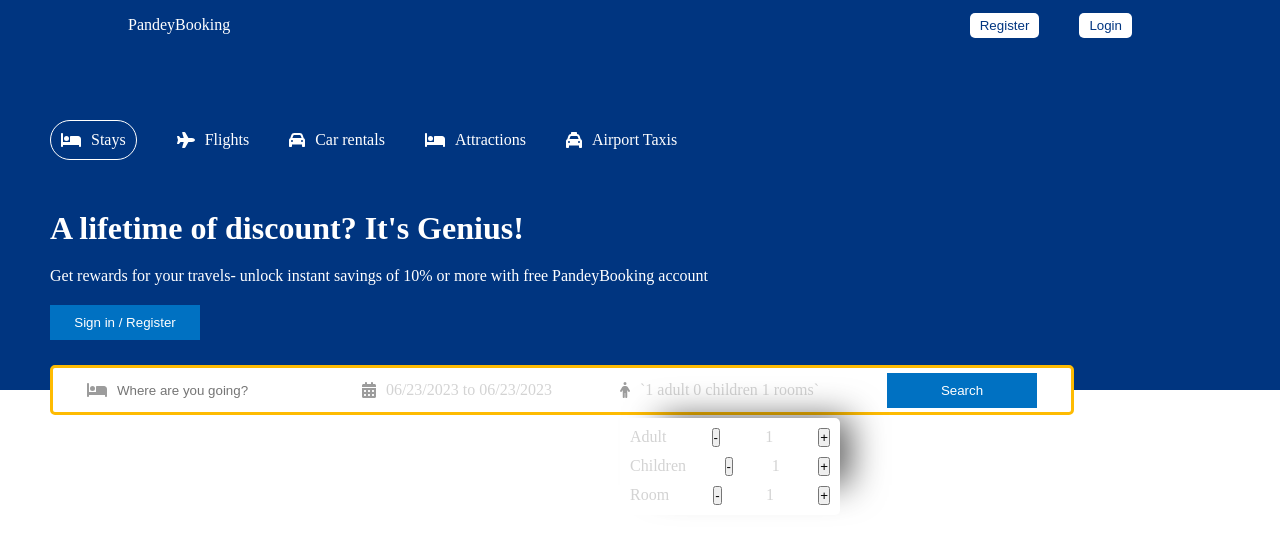
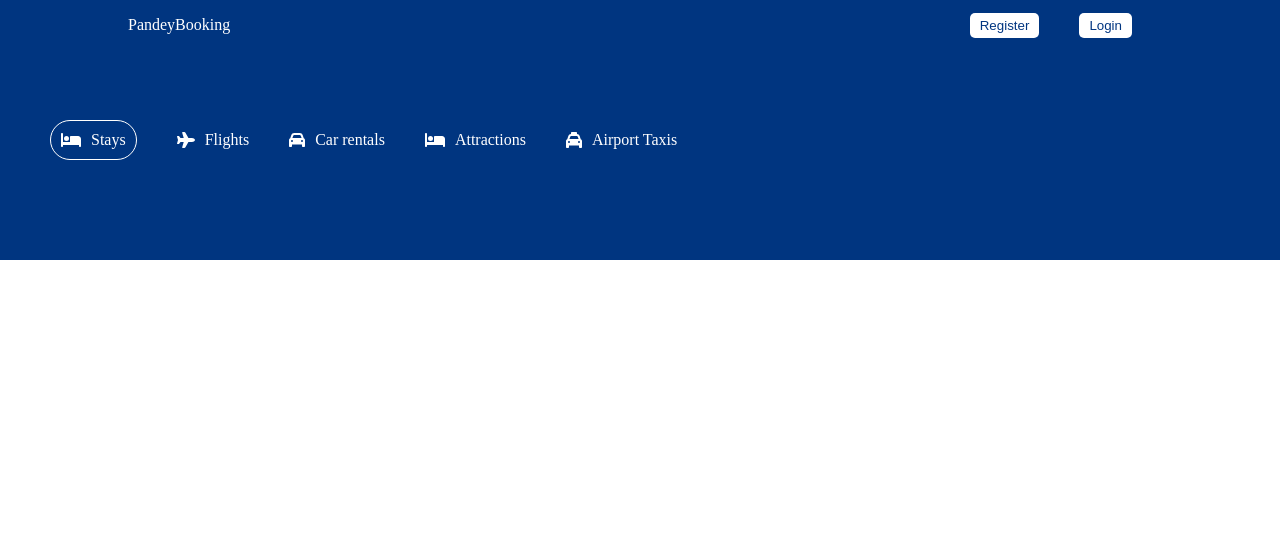
Before and after one commit to rashup198/booking, a React (Create React App) app: page /hotels in a window 1280 px wide. Shown: the top 544 px of the page. Built offline with nearby package versions, Linux system fonts and the light colour scheme.

Commit message:
Updated Header.js

```diff
--- a/src/components/header/Header.js
+++ b/src/components/header/Header.js
@@ -8,7 +8,7 @@ import 'react-date-range/dist/styles.css'; // main css file
 import 'react-date-range/dist/theme/default.css';
 import { format } from 'date-fns';
 
-const Header = () => {
+const Header = ({type}) => {
   const [openDate, setOpenDate] = useState(false);
   const [date, setDate] = useState([ {
     startDate: new Date(),
@@ -23,10 +23,15 @@ const Header = () => {
     rooms:1
   })
 
+  const handleOption=(name,operation)=>{
+    setOptions(prev=>{return{
+      ...prev,[name]:operation==="i" ? options[name]+1 : options[name]-1
+    }})
+  }
   return (
-    <>
+    <div>
     <div className='header'>
-    <div className='headerContainer'>
+    <div className={type==="List" ? "headerContainer listMode" : "headerContainer"}>
       <div className='headerList'>
         <div className='headerListItem active'>
         <FontAwesomeIcon icon={faBed} />
@@ -50,7 +55,8 @@ const Header = () => {
         </div>
       </div>
       </div>
-      <h1 className='headerTitle'>A lifetime of discount? It's Genius!</h1>
+      { type !=="List" &&
+        <> <h1 className='headerTitle'>A lifetime of discount? It's Genius!</h1>
       <p className='headerDesc'>Get rewards for your travels- unlock instant savings of 10% or more with free PandeyBooking account</p>
 
       <button className='headerBtn'>
@@ -79,36 +85,49 @@ const Header = () => {
 
             <div className='headerSearchItem'>
             <FontAwesomeIcon icon={faPerson} className='headerIcon'/>
-           <span className='headerSearchText'>`{options.adult} adult {options.children} children {options.rooms} rooms`</span>
-           <div className='options'>
+           <span onClick={()=>setOpenOptions(!openOptions)} className='headerSearchText'>`{options.adult} adult {options.children} children {options.rooms} rooms`</span>
+            {openOptions && <div className='options'>
             <div className='optionItem'>
               <span className='optionText'>Adult</span>
-              <button className='optionCounterButton'>-</button>
-              <span className='optionCounterNumber'>1</span>
-              <button className='optionCounterButton'>+</button>
+              <div className='optionCounter'>
+                <button disabled={options.adult<=1}
+                className='optionCounterButton' onClick={()=>handleOption("adult", "d")}>-</button>
+                <span className='optionCounterNumber'>{options.adult}</span>
+                <button className='optionCounterButton'  onClick={()=>handleOption("adult", "i")}>+</button>
+              </div>
             </div>
             <div className='optionItem'>
               <span className='optionText'>Children</span>
-              <button className='optionCounterButton'>-</button>
-              <span className='optionCounterNumber'>1</span>
-              <button className='optionCounterButton'>+</button>
+              <div className='optionCounter'>
+                <button  disabled={options.children<=0}
+                className='optionCounterButton'  onClick={()=>handleOption("children", "d")}>-</button>
+                <span className='optionCounterNumber'>{options.children}</span>
+                <button className='optionCounterButton'  onClick={()=>handleOption("children", "i")}>+</button>
+              </div>
             </div>
             <div className='optionItem'>
               <span className='optionText'>Room</span>
-              <button className='optionCounterButton'>-</button>
-              <span className='optionCounterNumber'>1</span>
-              <button className='optionCounterButton'>+</button>
+
+              <div className='optionCounter'>
+              <button  disabled={options.rooms<=1}
+               className='optionCounterButton'  onClick={()=>handleOption("room", "d")}>-</button>
+              <span className='optionCounterNumber'>{options.rooms}</span>
+              <button className='optionCounterButton'  onClick={()=>handleOption("room", "i")}>+</button>
+              </div>
+
             </div>
            </div>
+            }
             </div>
             <div className='headerSearchItem'>
             <button className='headerBtn'>Search</button>
             </div>
       </div>
+      </>}
 
     </div>
 
-      </>
+      </div>
   )
 }
 
```
